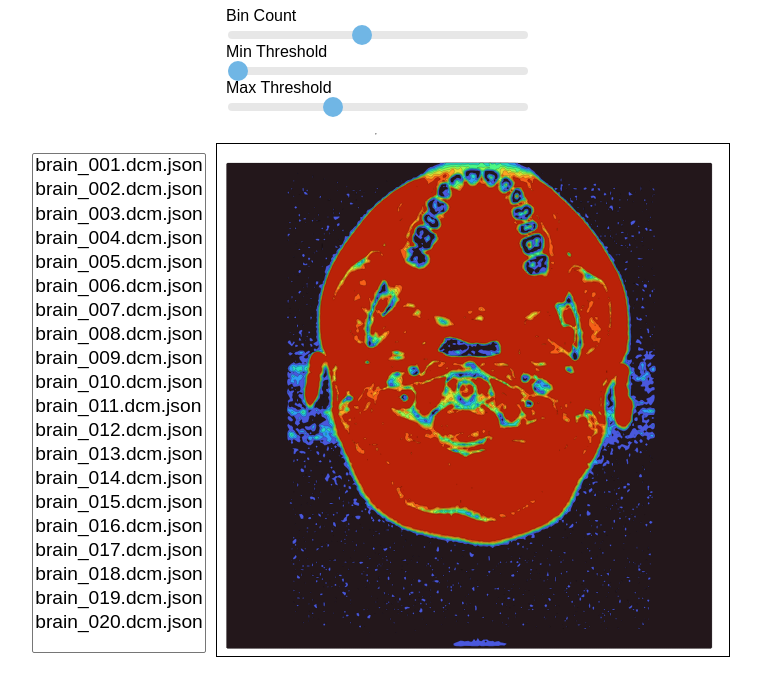
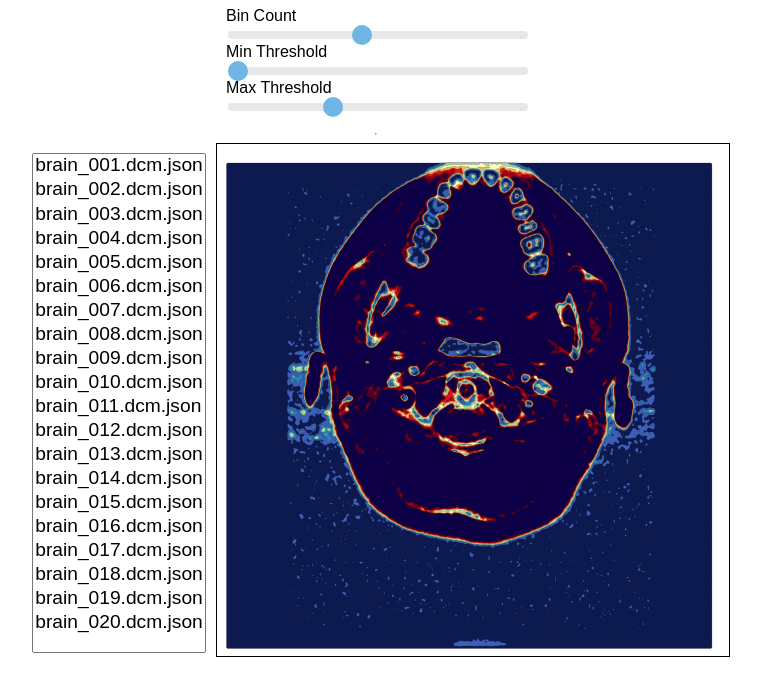
Before and after one commit to Praveen-reddy-av/DataViz_Activity6, a plain HTML site: page index.html in a window 1280 px wide. Shown: the part 117-812 px from the top of the page, without its empty margins (264-1025 px from the left). Drawn offline with nearby package versions, Linux system fonts and the light colour scheme.

Commit message:
kdjcbkjdscb

```diff
--- a/index.html
+++ b/index.html
@@ -3,7 +3,7 @@
 <head>
     <meta charset="UTF-8">
     <meta name="viewport" content="width=device-width, initial-scale=1.0">
-    <title>Activity_6</title>
+    <title>CT Scan Images</title>
     <script src="https://cdnjs.cloudflare.com/ajax/libs/d3/7.8.5/d3.js"></script>
     <link rel="stylesheet" href="styles.css">
 </head>
@@ -13,23 +13,28 @@
         <h1>CT Scan Images</h1>
     </div>
     <div class="slider">
+        <!-- Slider to control the number of bins -->
         <label for="binCount">Bin Count</label>
         <input type="range" id="binCount" min="2" max="20" value="10" step="1" />
 
+        <!-- Slider to adjust the minimum threshold -->
         <label for="minThreshold">Min Threshold</label>
         <input type="range" id="minThreshold" min="0" max="100" value="0" />
 
+        <!-- Slider to adjust the maximum threshold -->
         <label for="maxThreshold">Max Threshold</label>
         <input type="range" id="maxThreshold" min="0" max="1000" value="300" />
     </div>
 
     <hr />
+    <!-- Loading indicator -->
     <div id="loading">
         <div class="spinner"></div>
         Loading...
     </div>
     <div class="main">
         <div id="files_container">
+            <!-- Dropdown for file selection -->
             <select id="files" name="file" size="10" multiple="multiple"></select>
         </div>
         <div class="canvas">
@@ -39,45 +44,47 @@
 </div>
 
 <script>
+    // Define SVG and path generator
     const svg = d3.select("svg");
     const path = d3.geoPath();
-    let currentBinCount = +document.querySelector("#binCount").value;
-    let currentMin = +document.querySelector("#minThreshold").value;
-    let currentMax = +document.querySelector("#maxThreshold").value;
 
-    let minValue, maxValue;
+    // Initialize default slider values
+    let currentBinCount = document.querySelector("#binCount").value;
+    let currentMin = document.querySelector("#minThreshold").value;
+    let currentMax = document.querySelector("#maxThreshold").value;
 
-    function plot_contour(fileNumber) {
-        d3.json("dicomData/" + fileNumber).then(data => {
-            d3.select("svg").selectAll("*").remove();
-            let m = 256, n = 256;
+    let minValue, maxValue; // To hold data range
 
-            let values_density = [];
-            data.forEach(col => col.forEach(d => values_density.push(+d)));
+    // Function to render contour plots
+    function renderContour(file) {
+        d3.json("dicomData/" + file).then(data => {
+            svg.selectAll("*").remove(); // Clear previous content
 
-            const min_max = d3.extent(values_density, d => d);
-            minValue = min_max[0];
-            maxValue = min_max[1];
+            const gridSize = [256, 256]; // Data grid dimensions
+            const flattenedData = data.flat().map(Number); // Flatten 2D array into 1D
 
-            // Update slider ranges dynamically based on data
+            // Compute min and max values in the data
+            const range = d3.extent(flattenedData);
+            minValue = range[0];
+            maxValue = range[1];
+
+            // Update sliders to reflect data range
             document.querySelector("#minThreshold").min = minValue;
             document.querySelector("#minThreshold").max = maxValue;
-
             document.querySelector("#maxThreshold").min = minValue;
             document.querySelector("#maxThreshold").max = maxValue;
 
-            // Draw the contours
-            function draw(binCount, minThreshold, maxThreshold) {
-                const stepSize = (maxThreshold - minThreshold) / binCount;
-                const thresholds = d3.range(minThreshold, maxThreshold, stepSize);
+            // Function to draw contour layers
+            function drawContours(binCount, minThreshold, maxThreshold) {
+                const colors = d3.scaleLinear()
+                    .domain(d3.range(minThreshold, maxThreshold, (maxThreshold - minThreshold) / binCount))
+                    .range(["#0d1a50", "#3e5eba", "#2b83ba", "#abdda4", "#ffffbf", "#fdae61", "#d7191c"])
+                    .interpolate(d3.interpolateHcl);
 
-                const colors = d3.scaleSequential()
-                    .domain([minThreshold, maxThreshold])
-                    .interpolator(d3.interpolateTurbo); // Smooth gradient from min to max
-
-                let contours = d3.contours()
-                    .size([m, n])
-                    .thresholds(thresholds)(values_density);
+                const contours = d3.contours()
+                    .size(gridSize)
+                    .thresholds(d3.range(minThreshold, maxThreshold, (maxThreshold - minThreshold) / binCount))
+                    (flattenedData);
 
                 svg.append("g")
                     .attr("class", "contours")
@@ -85,54 +92,57 @@
                     .data(contours)
                     .enter()
                     .append("path")
-                    .attr("d", function (d) { return path(d); })
+                    .attr("d", path)
                     .attr("stroke", "black")
                     .attr("stroke-width", ".1px")
                     .attr("stroke-linejoin", "round")
                     .attr("fill", d => colors(d.value));
             }
 
-            draw(currentBinCount, currentMin, currentMax);
+            // Initial contour plot
+            drawContours(currentBinCount, currentMin, currentMax);
 
+            // Redraw contours on slider change
             document.addEventListener("input", e => {
-                currentBinCount = +document.querySelector("#binCount").value;
-                currentMin = +document.querySelector("#minThreshold").value;
-                currentMax = +document.querySelector("#maxThreshold").value;
+                currentBinCount = document.querySelector("#binCount").value;
+                currentMin = document.querySelector("#minThreshold").value;
+                currentMax = document.querySelector("#maxThreshold").value;
 
-                const tagId = e.target.id;
-                if (tagId === "binCount" || tagId === "minThreshold" || tagId === "maxThreshold") {
-                    draw(currentBinCount, currentMin, currentMax);
+                if (["binCount", "minThreshold", "maxThreshold"].includes(e.target.id)) {
+                    drawContours(currentBinCount, currentMin, currentMax);
                 }
             });
         });
     }
 
-    function filesList() {
-        const files_data = [
+    // Populate file list dropdown
+    function initializeFiles() {
+        const files = [
             "brain_001.dcm.json", "brain_002.dcm.json", "brain_003.dcm.json", "brain_004.dcm.json",
             "brain_005.dcm.json", "brain_006.dcm.json", "brain_007.dcm.json", "brain_008.dcm.json",
             "brain_009.dcm.json", "brain_010.dcm.json", "brain_011.dcm.json", "brain_012.dcm.json",
             "brain_013.dcm.json", "brain_014.dcm.json", "brain_015.dcm.json", "brain_016.dcm.json",
             "brain_017.dcm.json", "brain_018.dcm.json", "brain_019.dcm.json", "brain_020.dcm.json"
         ];
-        const selectElement = d3.select("#files");
-        selectElement.selectAll("option")
-            .data(files_data)
+
+        const dropdown = d3.select("#files");
+        dropdown.selectAll("option")
+            .data(files)
             .enter()
             .append("option")
             .text(d => d);
 
-        selectElement.on("change", () => {
-            const selectedOption = selectElement.property("value");
-            plot_contour(selectedOption);
+        dropdown.on("change", () => {
+            const selectedFile = dropdown.property("value");
+            renderContour(selectedFile);
         });
 
-        selectElement.attr("size", files_data.length);
+        dropdown.attr("size", files.length); // Adjust dropdown size to show all files
     }
 
-    filesList();
-    plot_contour("brain_001.dcm.json");
-
+    // Initialize file list and render first file
+    initializeFiles();
+    renderContour("brain_001.dcm.json");
 </script>
 </body>
 </html>
```
Also changed, not shown: styles.css (line endings or trailing spaces), 1 other file.
